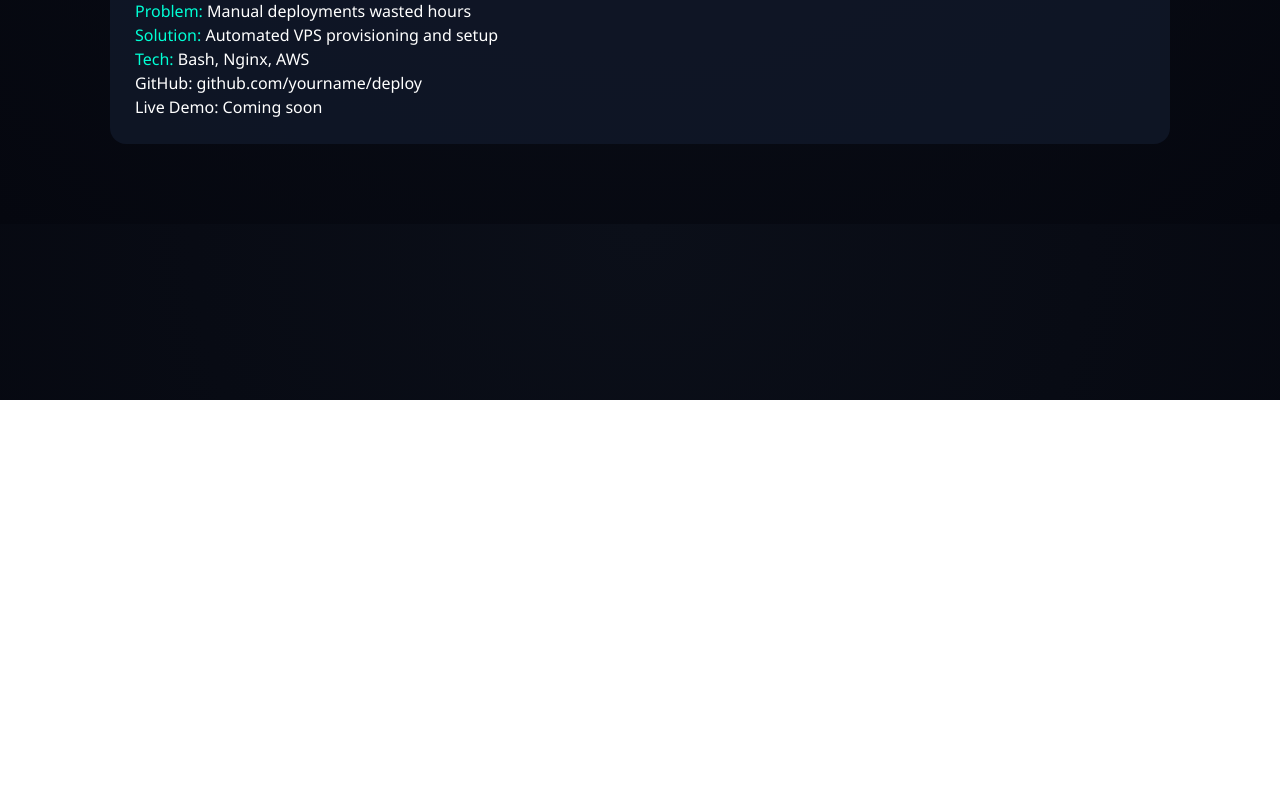
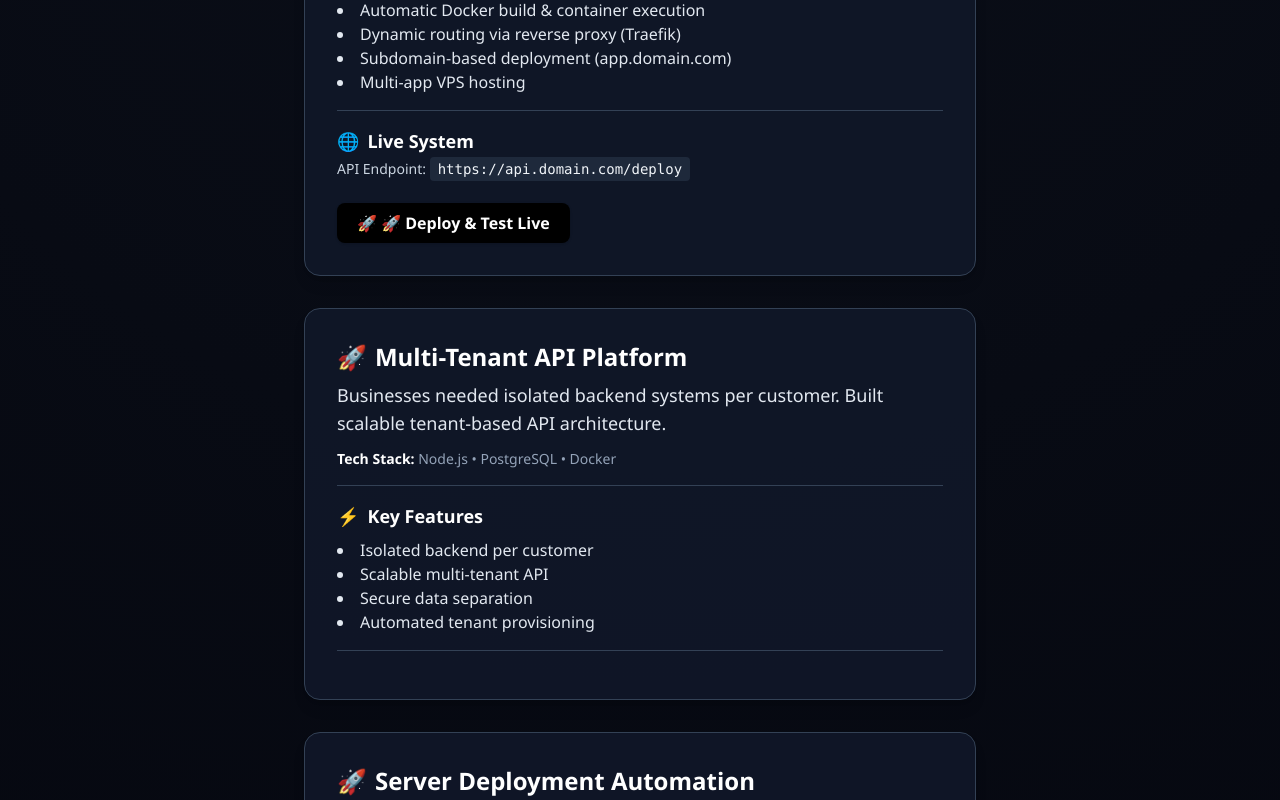
Before and after one commit to ef-won/ef-won-website, a Next.js app: page /projects in a window 1280 px wide. Shown: the part 400-1200 px from the top of the page. Before the commit the page ends 800 px from the top, so only its background shows below. Built offline with nearby package versions, Linux system fonts and the light colour scheme.

Commit message:
project card updated and first project setup

```diff
--- /dev/null
+++ b/app/components/ProjectCard.tsx
@@ -0,0 +1,52 @@
+import React from 'react';
+
+interface ProjectCardProps {
+  title: string;
+  description: string;
+  tech: string;
+  features: string[];
+  apiEndpoint?: string;
+  liveUrl?: string;
+  buttonLabel?: string;
+}
+
+export default function ProjectCard({
+  title,
+  description,
+  tech,
+  features,
+  apiEndpoint,
+  liveUrl,
+  buttonLabel = 'View Live',
+}: ProjectCardProps) {
+  return (
+    <div className="bg-[rgba(17,24,42,0.85)] border border-slate-700 p-8 rounded-2xl shadow-lg max-w-2xl mx-auto mb-8">
+      <h2 className="text-2xl font-bold mb-2 flex items-center gap-2">
+        <span role="img" aria-label="rocket">🚀</span> {title}
+      </h2>
+      <p className="mb-3 text-lg text-slate-200">{description}</p>
+      <p className="mb-4 text-sm text-slate-400"><span className="font-semibold text-white">Tech Stack:</span> {tech}</p>
+      <hr className="my-4 border-slate-700" />
+      <h3 className="text-lg font-semibold mb-2 flex items-center gap-2"><span role="img" aria-label="bolt">⚡</span> Key Features</h3>
+      <ul className="list-disc list-inside mb-4 text-slate-200">
+        {features.map((f, i) => (
+          <li key={i}>{f}</li>
+        ))}
+      </ul>
+      <hr className="my-4 border-slate-700" />
+      {apiEndpoint && (
+        <div className="mb-4">
+          <h3 className="text-lg font-semibold mb-1 flex items-center gap-2"><span role="img" aria-label="globe">🌐</span> Live System</h3>
+          <p className="text-sm text-slate-300">API Endpoint: <span className="bg-slate-800 px-2 py-1 rounded text-slate-100 font-mono">{apiEndpoint}</span></p>
+        </div>
+      )}
+      {liveUrl && (
+        <a href={liveUrl} target="_blank" rel="noopener noreferrer">
+          <button className="mt-2 px-5 py-2 bg-black hover:bg-slate-900 text-white rounded-lg font-semibold shadow transition">
+            🚀 {buttonLabel}
+          </button>
+        </a>
+      )}
+    </div>
+  );
+}
--- a/app/projects/page.tsx
+++ b/app/projects/page.tsx
@@ -1,26 +1,55 @@
+
 import Header from '../components/Header'
+import ProjectCard from '../components/ProjectCard'
 
 export default function Projects() {
   return (
     <>
       <Header />
       <div className="max-w-[1100px] mx-auto px-5 py-[60px]">
-        <div className="bg-[rgba(17,24,42,0.8)] p-[25px] rounded-2xl my-5">
-          <h3>Multi-Tenant API Platform</h3>
-          <p><span className="text-primary">Problem:</span> Businesses needed isolated backend systems per customer</p>
-          <p><span className="text-primary">Solution:</span> Built scalable tenant-based API architecture</p>
-          <p><span className="text-primary">Tech:</span> Node.js, PostgreSQL, Docker</p>
-          <p>GitHub: github.com/yourname/api</p>
-          <p>Live Demo: Coming soon</p>
-        </div>
-        <div className="bg-[rgba(17,24,42,0.8)] p-[25px] rounded-2xl my-5">
-          <h3>Server Deployment Automation</h3>
-          <p><span className="text-primary">Problem:</span> Manual deployments wasted hours</p>
-          <p><span className="text-primary">Solution:</span> Automated VPS provisioning and setup</p>
-          <p><span className="text-primary">Tech:</span> Bash, Nginx, AWS</p>
-          <p>GitHub: github.com/yourname/deploy</p>
-          <p>Live Demo: Coming soon</p>
-        </div>
+        <ProjectCard
+          title="Docker Auto Deployment Platform"
+          description="Automated system that deploys GitHub repositories into live applications using Docker containers, with automatic routing and subdomain provisioning."
+          tech="Docker • Python • Traefik • Linux VPS • GitHub"
+          features={[
+            'GitHub repo deployment',
+            'Automatic Docker build & container execution',
+            'Dynamic routing via reverse proxy (Traefik)',
+            'Subdomain-based deployment (app.domain.com)',
+            'Multi-app VPS hosting',
+          ]}
+          apiEndpoint="https://api.domain.com/deploy"
+          liveUrl="https://deploy.domain.com"
+          buttonLabel="🚀 Deploy & Test Live"
+        />
+        <ProjectCard
+          title="Multi-Tenant API Platform"
+          description="Businesses needed isolated backend systems per customer. Built scalable tenant-based API architecture."
+          tech="Node.js • PostgreSQL • Docker"
+          features={[
+            'Isolated backend per customer',
+            'Scalable multi-tenant API',
+            'Secure data separation',
+            'Automated tenant provisioning',
+          ]}
+          liveUrl={undefined}
+          apiEndpoint={undefined}
+          buttonLabel="GitHub: github.com/yourname/api"
+        />
+        <ProjectCard
+          title="Server Deployment Automation"
+          description="Manual deployments wasted hours. Automated VPS provisioning and setup."
+          tech="Bash • Nginx • AWS"
+          features={[
+            'Automated VPS provisioning',
+            'Scripted server setup',
+            'Nginx reverse proxy automation',
+            'AWS integration',
+          ]}
+          liveUrl={undefined}
+          apiEndpoint={undefined}
+          buttonLabel="GitHub: github.com/yourname/deploy"
+        />
       </div>
     </>
   )
```
